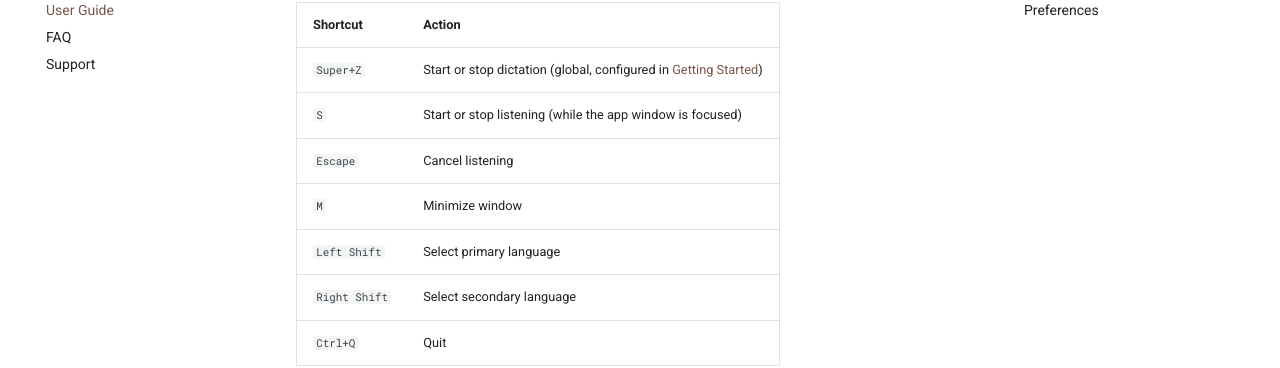
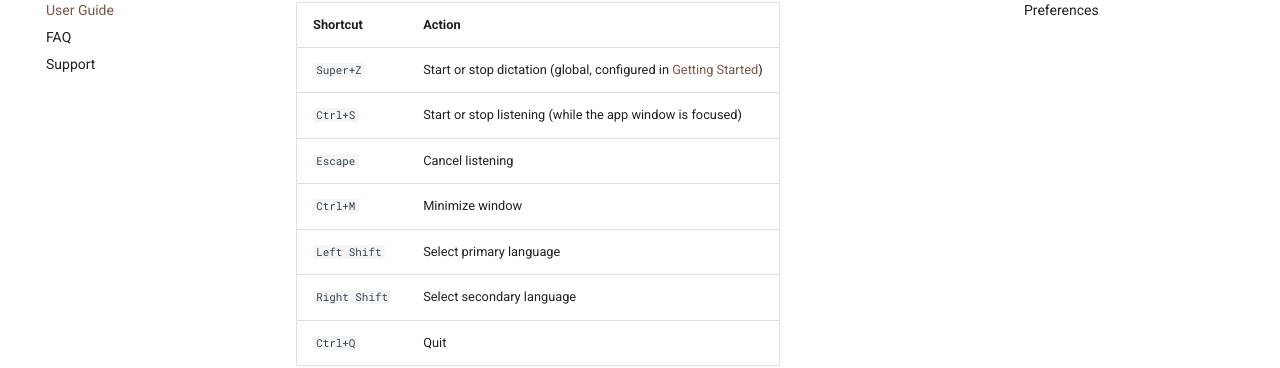
Before and after one commit to zugaldia/speedofsound, an MkDocs documentation site: the page built from docs/user-guide.md, in a window 1280 px wide and 900 px high, scrolled down 794 px. Shown: the part 152-520 px from the top of the window. Built offline with MkDocs 1.6.1 and Material for MkDocs 9.7.7, drawn with Linux system fonts in a browser that asks for light colours; comment, search, counter and statistics services are not loaded.

Commit message:
fix: require Ctrl modifier for S and M keyboard shortcuts
Bare S and M keys were triggering toggleListening() and goAway() via
EventControllerKey, causing spurious recording cycles when typed text
containing those letters was injected back through the Remote Desktop
Portal before the main window fully lost focus.

```diff
--- a/docs/user-guide.md
+++ b/docs/user-guide.md
@@ -21,9 +21,9 @@ dictation from any application.
 | Shortcut      | Action                                                                                |
 |---------------|---------------------------------------------------------------------------------------|
 | `Super+Z`     | Start or stop dictation (global, configured in [Getting Started](getting-started.md)) |
-| `S`           | Start or stop listening (while the app window is focused)                             |
+| `Ctrl+S`      | Start or stop listening (while the app window is focused)                             |
 | `Escape`      | Cancel listening                                                                      |
-| `M`           | Minimize window                                                                       |
+| `Ctrl+M`      | Minimize window                                                                       |
 | `Left Shift`  | Select primary language                                                               |
 | `Right Shift` | Select secondary language                                                             |
 | `Ctrl+Q`      | Quit                                                                                  |
```
Also changed, not shown: 2 other files.
